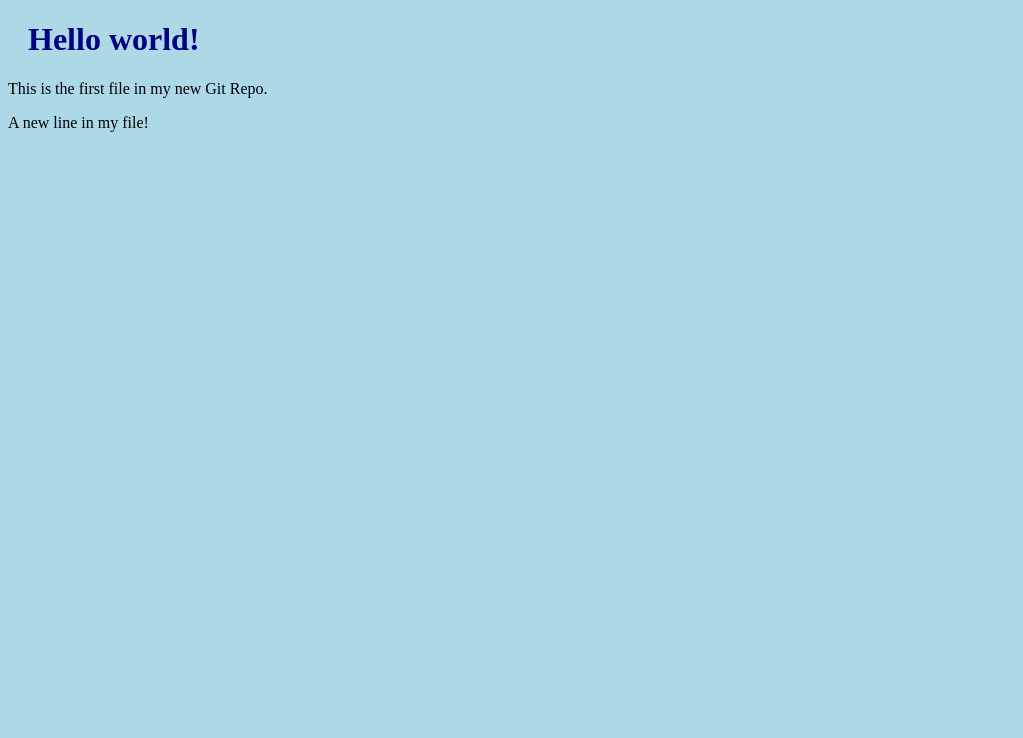
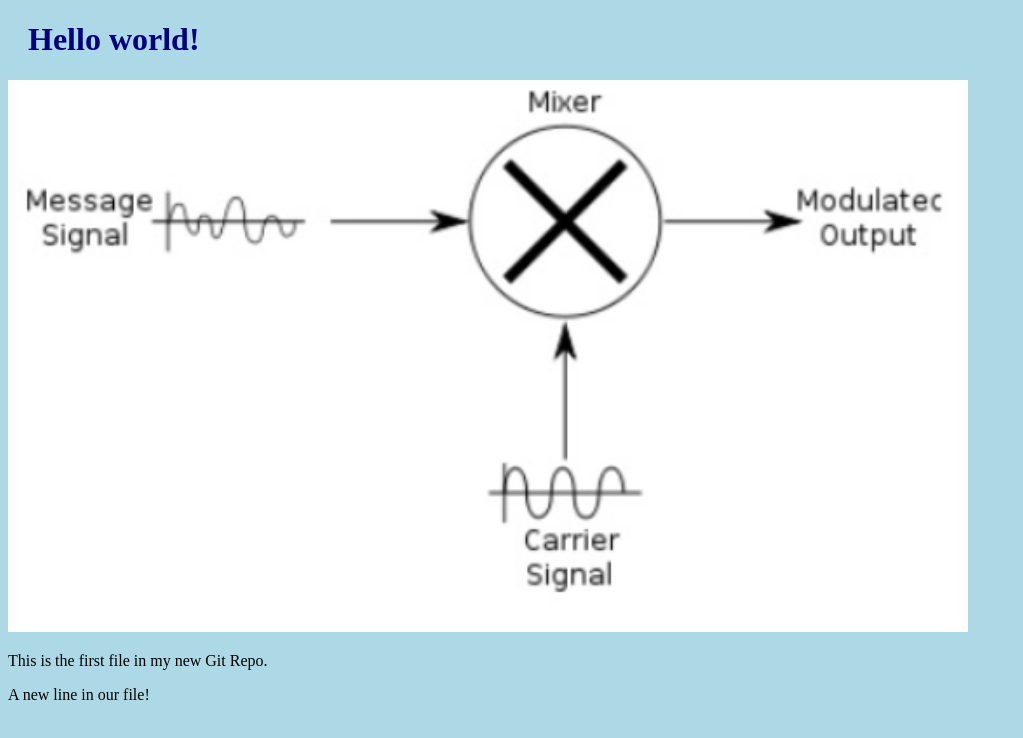
Before and after one commit to GJamie24/hello-world, a plain HTML site: page index.html in a window 1280 px wide. Shown: the whole page, without its empty margins (0-1023 px from the left). Drawn offline with Linux system fonts and the light colour scheme.

Commit message:
Added image to Hello World

```diff
--- a/index.html
+++ b/index.html
@@ -7,8 +7,10 @@
 <body>
 
 <h1>Hello world!</h1>
+<div><img src="img_hello_world.png" alt="Hello World from Space"
+style="width:100%;max-width:960px"></div>
 <p>This is the first file in my new Git Repo.</p>
-<p>A new line in my file!</p>
+<p>A new line in our file!</p>
 
 </body>
 </html>
```
Also changed, not shown: img_hello_world.png (added).
